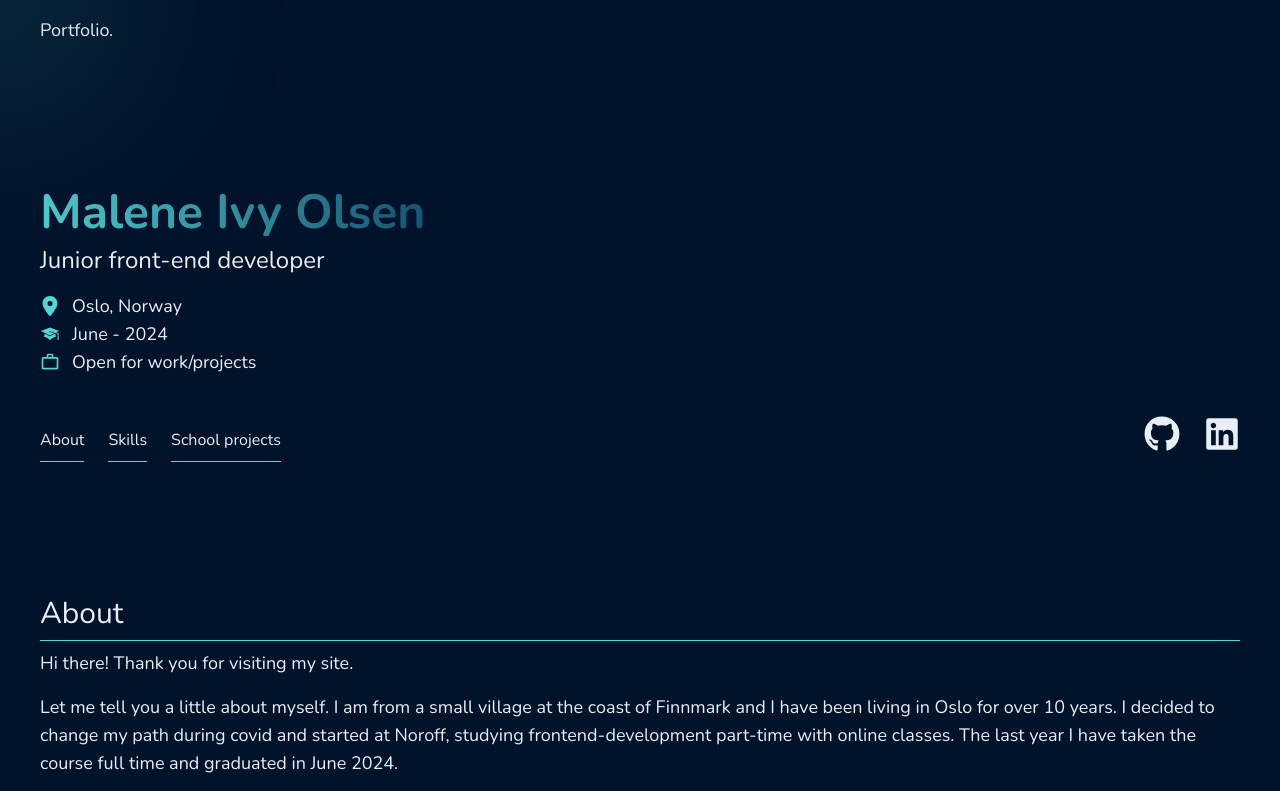
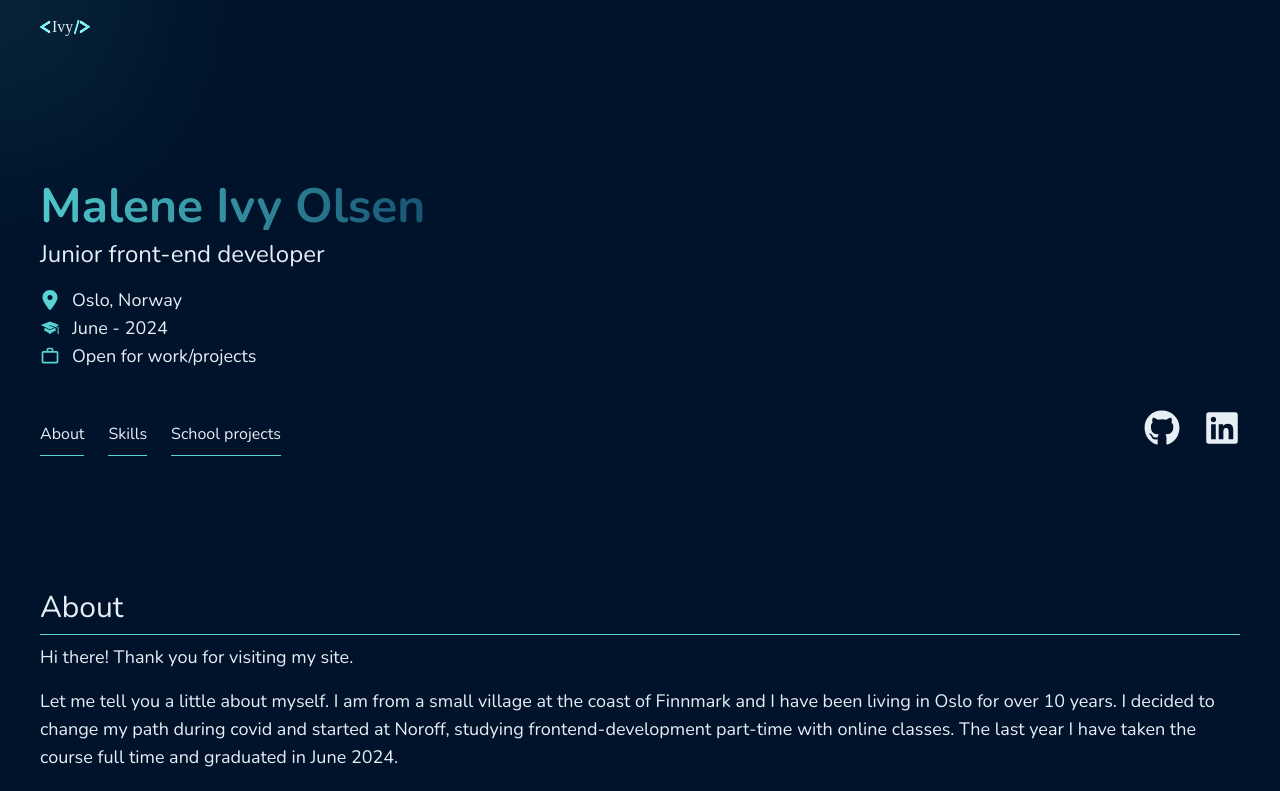
Before and after one commit to maleneivy/portfolio, a Next.js app: page / in a window 1280 px wide. Shown: the top 791 px of the page. Built offline with nearby package versions, Linux system fonts and the light colour scheme.

Commit message:
Added logo

```diff
--- a/src/components/Header.jsx
+++ b/src/components/Header.jsx
@@ -3,11 +3,12 @@ import personInfo from '@/data/personInfo';
 import { Icon } from '@/ui/icons/Icons';
 import Link from 'next/link';
 import { smoothScroll } from '@/utils/smoothScroll';
+import Image from 'next/image';
 
 const Header = () => {
   return (
     <header className="mx-auto flex max-w-custom flex-col items-baseline">
-      <p className="mx-8 mt-4 sm:mx-10">Portfolio.</p>
+      <Image src="/logo.svg" width={50} height={50} className="mt-4" />
       <div className="mx-8 mt-20 sm:mx-10 sm:mt-36">
         <h1 className="gradient-text inline-block animate-gradient bg-gradient-to-r font-bold text-transparent">
           {personInfo.name}
```
Also changed, not shown: public/logo.svg (added).
